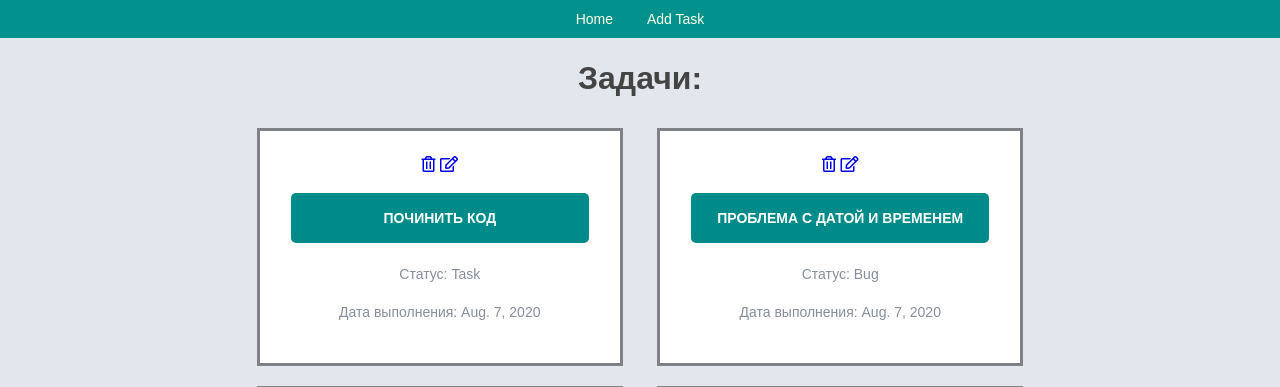
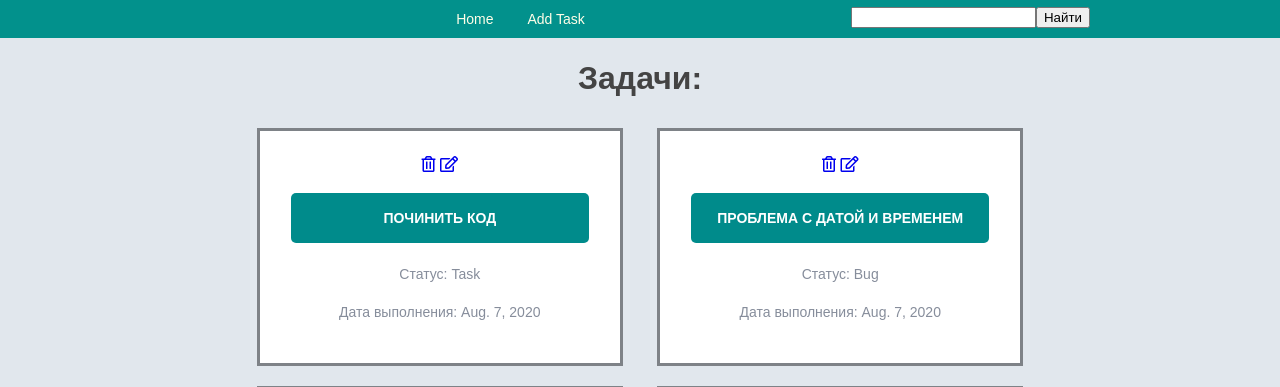
Before and after one commit to Beknasar/python_group_6_homework_61_Ulanbek_uulu_Beknasar, a Django app: page / in a window 1280 px wide. Shown: the top 387 px of the page. Run offline with Django 3.2, Linux system fonts and the light colour scheme; data comes from the database, SQL or seed files in the repository; some libraries are stand-ins or nearby versions.

Commit message:
Добавлен поиск по задачам.

```diff
--- a/source/webapp/templates/base.html
+++ b/source/webapp/templates/base.html
@@ -18,6 +18,12 @@
             <li><a href="{% url 'task_create' %}">Add Task</a></li>
             {% block menu %}{% endblock %}
         </ul>
+        <div class="search-form">
+            <form action="{% url 'index' %}" method="GET">
+                <input type="text" name="search">
+                <input type="submit" value="Найти">
+            </form>
+        </div>
     </div>
 </nav>
 <div class="container">
--- a/source/webapp/views.py
+++ b/source/webapp/views.py
@@ -11,6 +11,10 @@ class IndexView(TemplateView):
         context = super().get_context_data(**kwargs)
 
         context['tasks']=Tasks.objects.all()
+
+        search = self.request.GET.get('search')
+        if search:
+            context['tasks'] = Tasks.objects.filter(summary__icontains=search)
         return context
 
 
```
